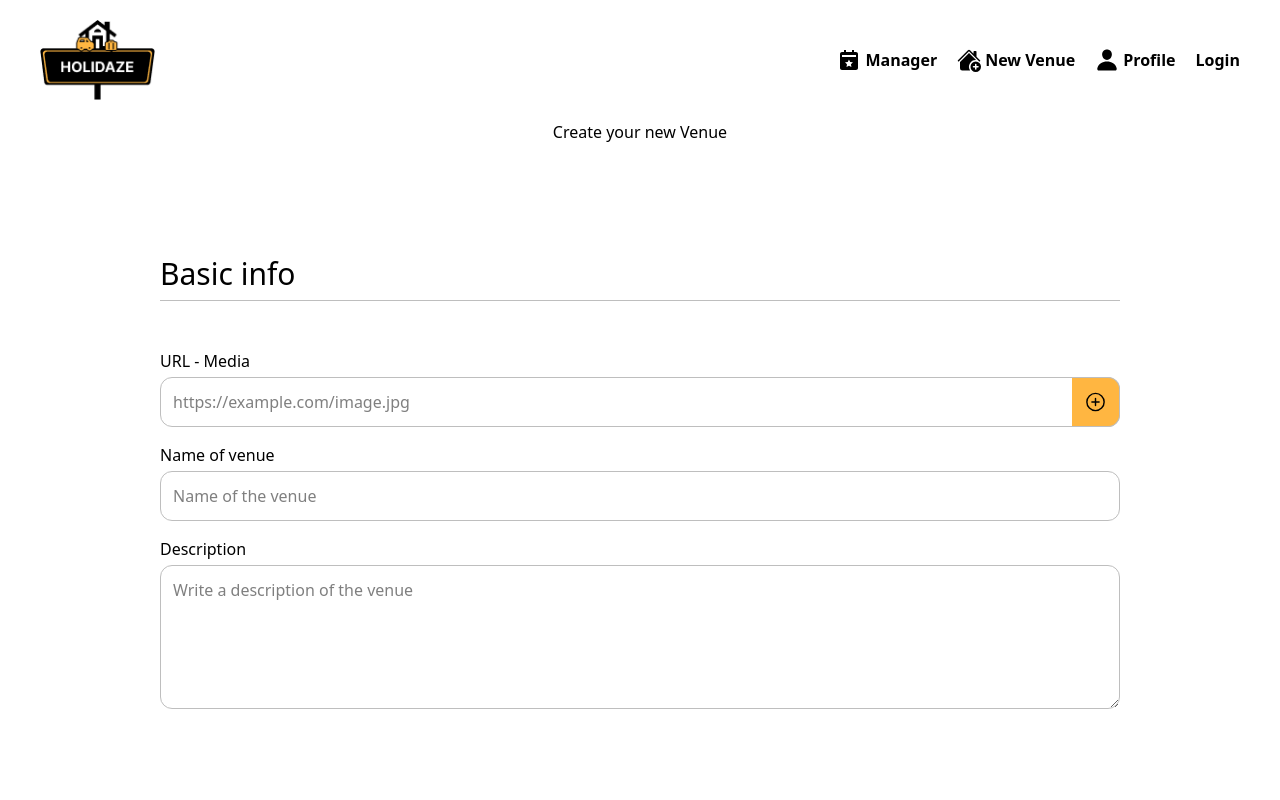
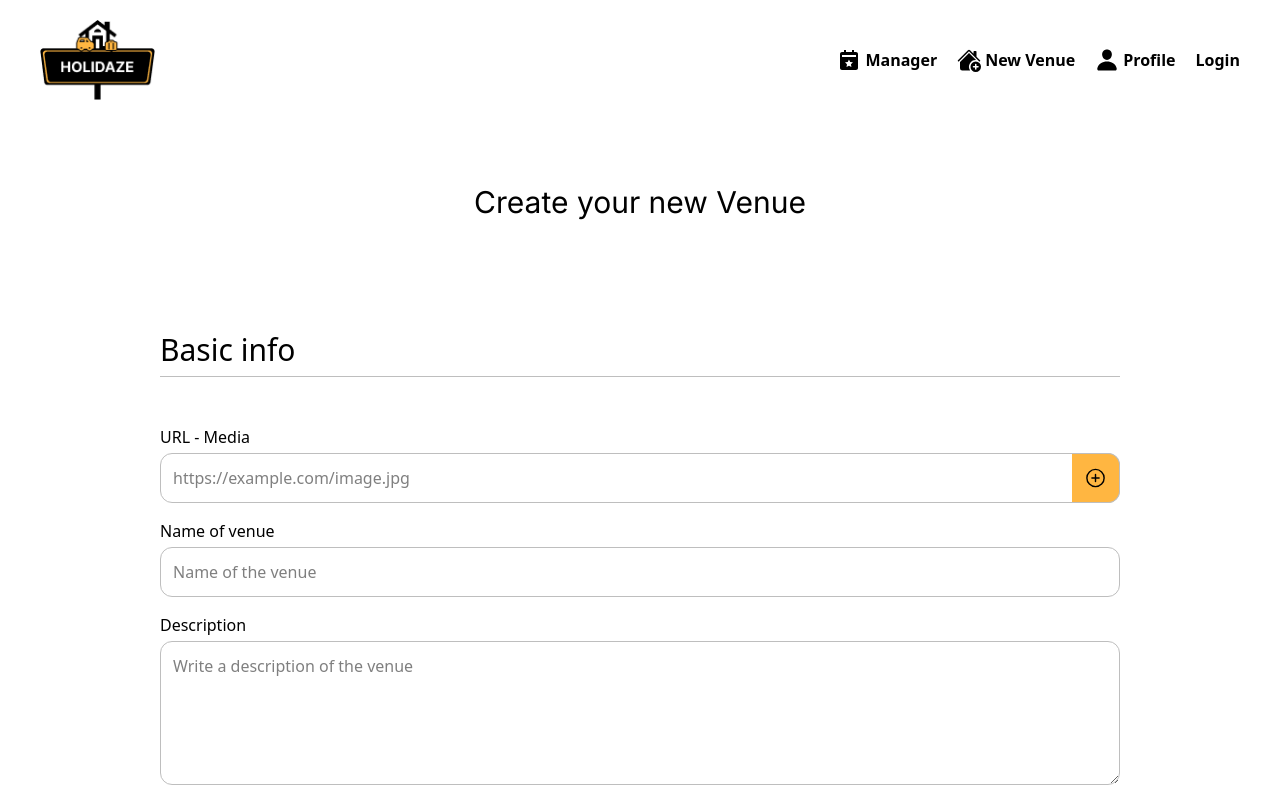
Before and after one commit to LauraBLei/holidaze, a React (Vite) app: page /create in a window 1280 px wide. Shown: the top 800 px of the page. Built offline with nearby package versions, Linux system fonts and the light colour scheme.

Commit message:
style: add classname to title

```diff
--- a/src/pages/create.tsx
+++ b/src/pages/create.tsx
@@ -3,7 +3,7 @@ import { CreateVenueForm } from '../Components/CreateVenue';
 export const CreatePage = () => {
   return (
     <section className="w-full flex flex-col items-center justify-center">
-      <h1>Create your new Venue</h1>
+      <h1 className="headlineOne mt-7 md:mt-16">Create your new Venue</h1>
       <CreateVenueForm />
     </section>
   );
```
